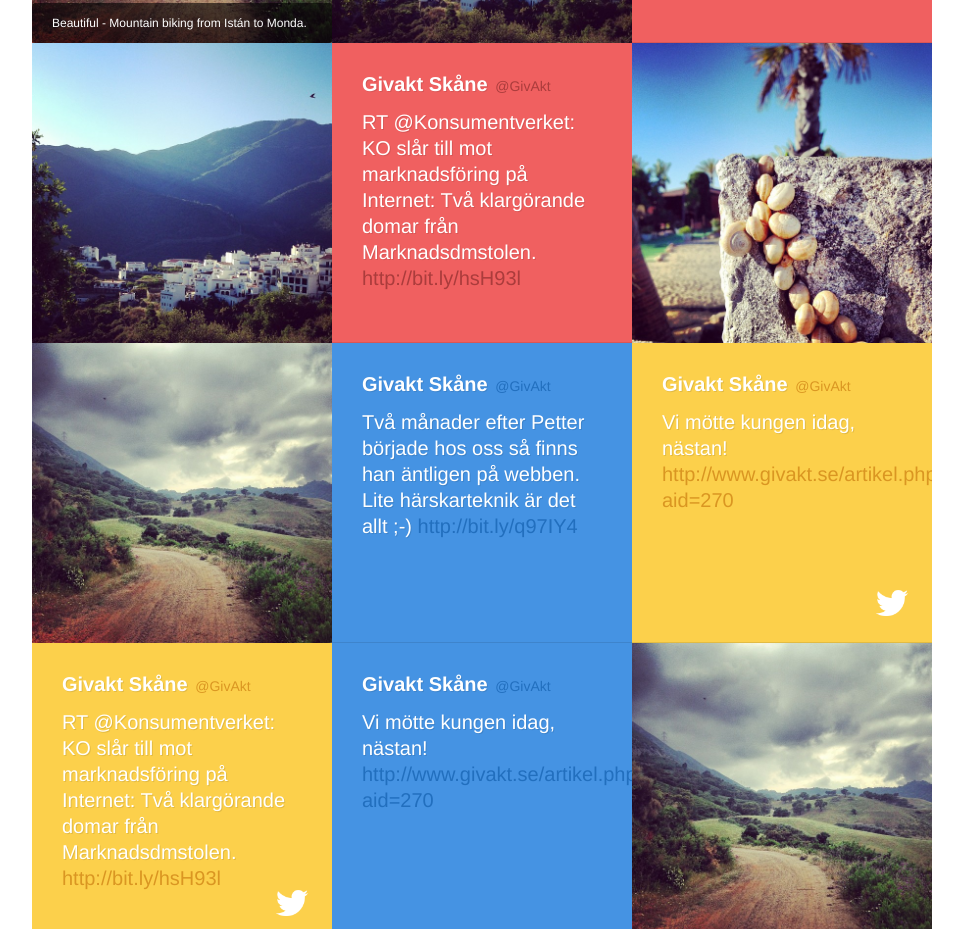
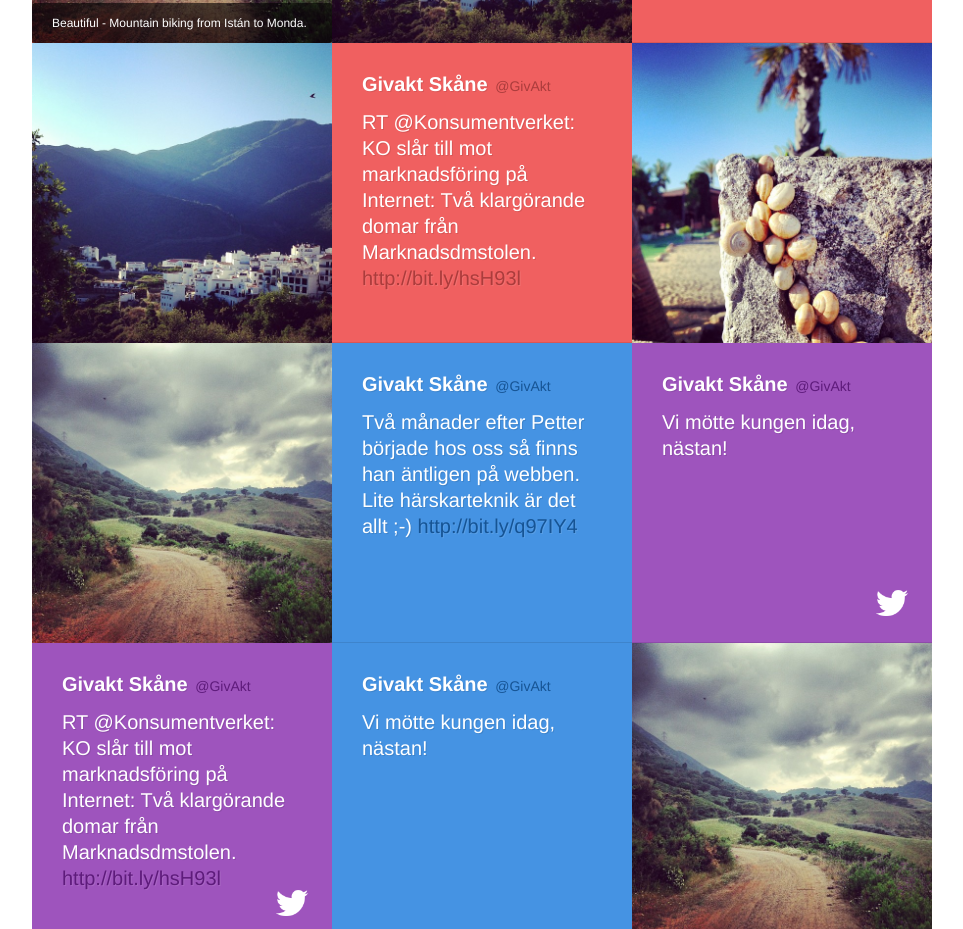
Before and after one commit to anderssonma/givakt.se, a plain HTML site: page timeline.html in a window 1280 px wide. Shown: the part 771-1700 px from the top of the page, without its empty margins (158-1121 px from the left). Drawn offline with Linux system fonts and the light colour scheme.

Commit message:
Färgändringar

```diff
--- a/css/timeline.css
+++ b/css/timeline.css
@@ -59,13 +59,13 @@
 	background: #4593E3;
 }
 .tweet.tweet-1 a, .tweet.tweet-1 span {
-	color: #226FBE;
+	color: #165494;
 }
 .tweet.tweet-2 {
-	background-color: #FCD04B;
+	background-color: #9E54BD;
 }
 .tweet.tweet-2 a, .tweet.tweet-2 span {
-	color: #DA9622;
+	color: #5E1B7B;
 }
 .tweet.tweet-3 {
 	background: #F06060;
@@ -104,7 +104,7 @@
 }
 .item p a {
 	color: rgba(0,0,0,0.4);
-	text-shadow: none;
+	text-shadow: 1px 1px 0 rgba(255,255,255,0.1);
 }
 
 .sticky {
--- a/timeline.html
+++ b/timeline.html
@@ -23,7 +23,7 @@
 
 		<div class="item tweet tweet-1">
 			<h6>Givakt Skåne <span>@GivAkt</span></h6>
-			<p>Vi mötte kungen idag, nästan! <a href="#">http://www.givakt.se/artikel.php?aid=270</a></p>
+			<p>Vi mötte kungen idag, nästan!</p>
 		</div>
 		<div class="item insta">
 			<img src="img/instagram-1.jpg">
@@ -53,7 +53,7 @@
 		<div class="set-1">
 			<div class="item tweet tweet-1">
 				<h6>Givakt Skåne <span>@GivAkt</span></h6>
-				<p>Vi mötte kungen idag, nästan! <a href="#">http://www.givakt.se/artikel.php?aid=270</a></p>
+				<p>Vi mötte kungen idag, nästan!</p>
 			</div>
 			<div class="item insta">
 				<img src="img/instagram-1.jpg">
@@ -94,7 +94,7 @@
 			</div>
 			<div class="item tweet tweet-2">
 				<h6>Givakt Skåne <span>@GivAkt</span></h6>
-				<p>Vi mötte kungen idag, nästan! <a href="#">http://www.givakt.se/artikel.php?aid=270</a></p>
+				<p>Vi mötte kungen idag, nästan!</p>
 			</div>
 		</div>
 
@@ -107,7 +107,7 @@
 			</div>
 			<div class="item tweet tweet-3">
 				<h6>Givakt Skåne <span>@GivAkt</span></h6>
-				<p>Vi mötte kungen idag, nästan! <a href="#">http://www.givakt.se/artikel.php?aid=270</a></p>
+				<p>Vi mötte kungen idag, nästan!</p>
 			</div>
 			<div class="item insta">
 				<img src="img/instagram-2.jpg">
@@ -130,7 +130,7 @@
 			</div>
 			<div class="item tweet tweet-1">
 				<h6>Givakt Skåne <span>@GivAkt</span></h6>
-				<p>Vi mötte kungen idag, nästan! <a href="#">http://www.givakt.se/artikel.php?aid=270</a></p>
+				<p>Vi mötte kungen idag, nästan!</p>
 			</div>
 			<div class="item insta">
 				<img src="img/instagram-2.jpg">
```
